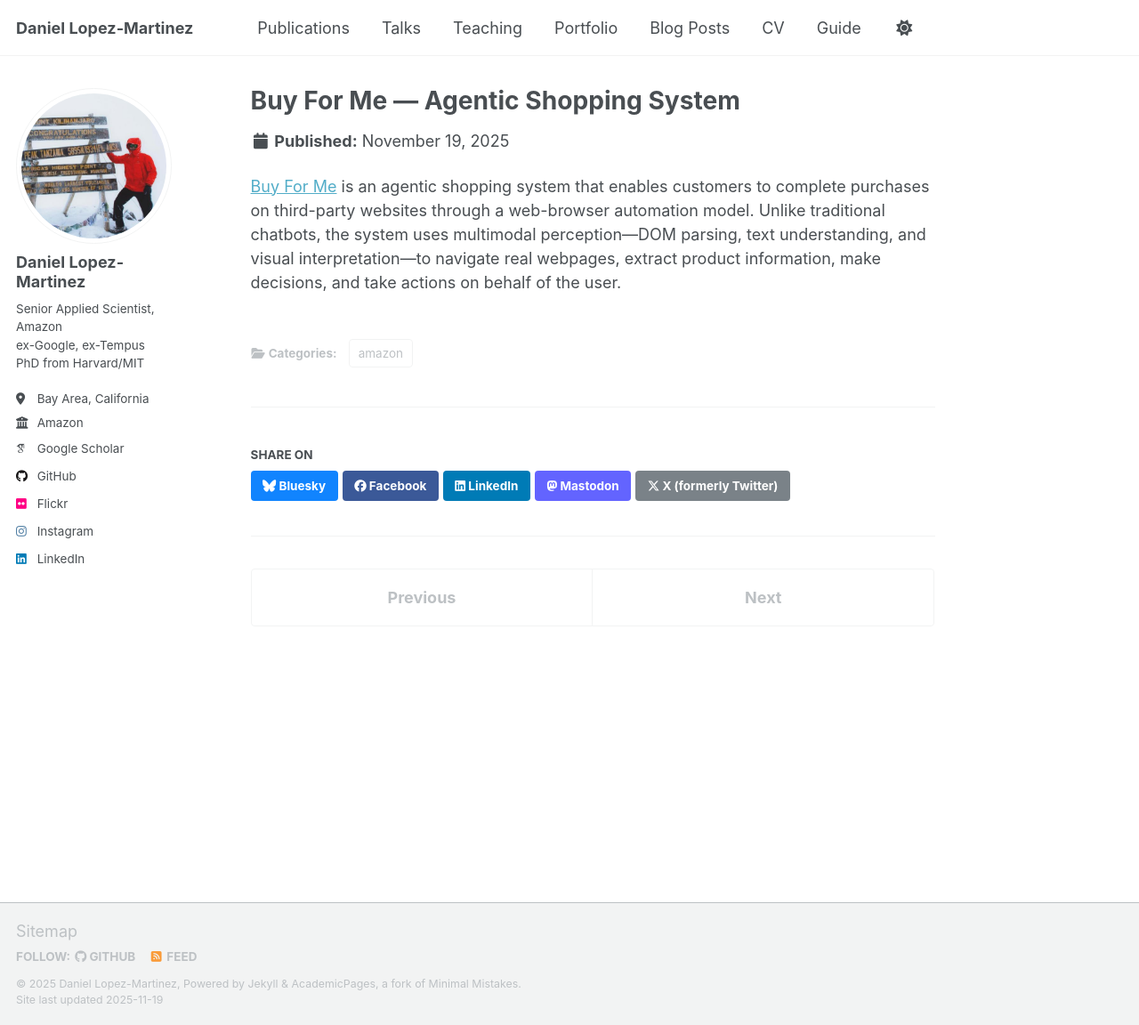
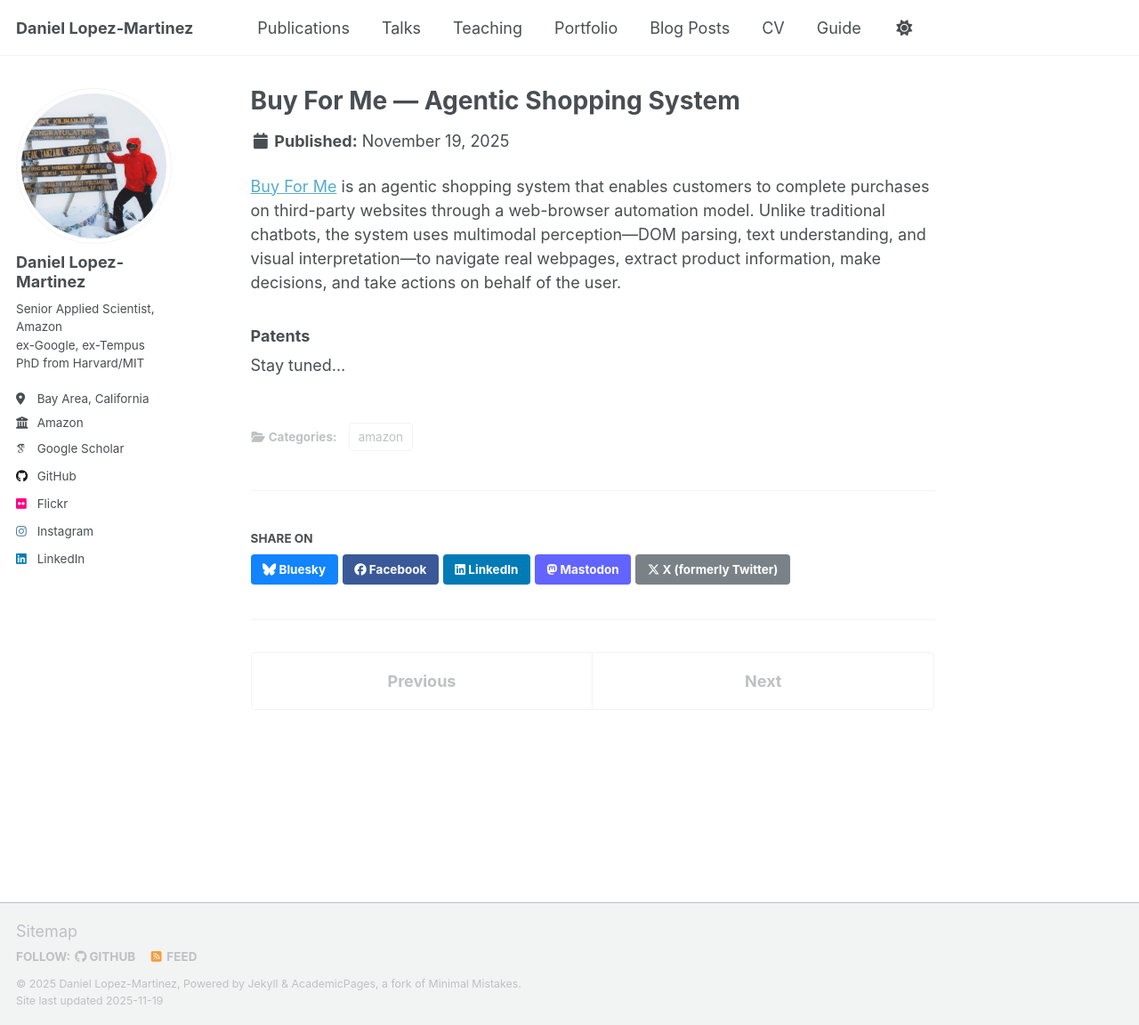
Before and after one commit to daniel-lopezmartinez/daniel-lopezmartinez.github.io, a Jekyll site: the page built from _portfolio/buyforme.md, in a window 1280 px wide and 1152 px high. Shown: the whole window at 89% size. Built offline with Jekyll 4.4.1, drawn with Linux system fonts in a browser that asks for light colours; some web fonts are replaced; a script that is not in the unit is left out.

Commit message:
Adds patents category

```diff
--- a/_portfolio/buyforme.md
+++ b/_portfolio/buyforme.md
@@ -6,3 +6,8 @@ category: amazon
 ---
 
 [Buy For Me](https://www.aboutamazon.com/news/retail/amazon-shopping-app-buy-for-me-brands) is an agentic shopping system that enables customers to complete purchases on third-party websites through a web-browser automation model. Unlike traditional chatbots, the system uses multimodal perception—DOM parsing, text understanding, and visual interpretation—to navigate real webpages, extract product information, make decisions, and take actions on behalf of the user.
+
+
+### Patents
+
+Stay tuned...
```
